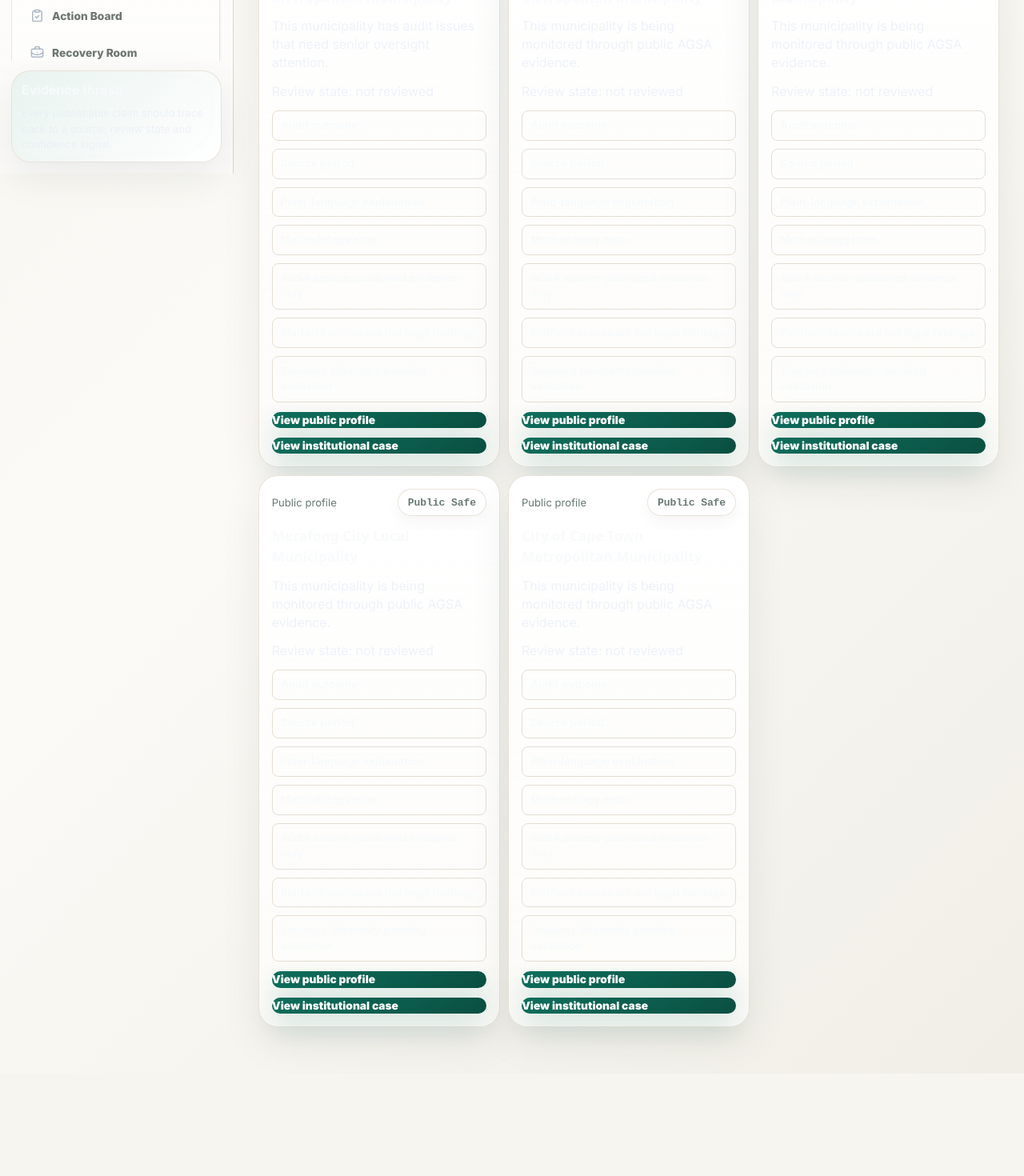
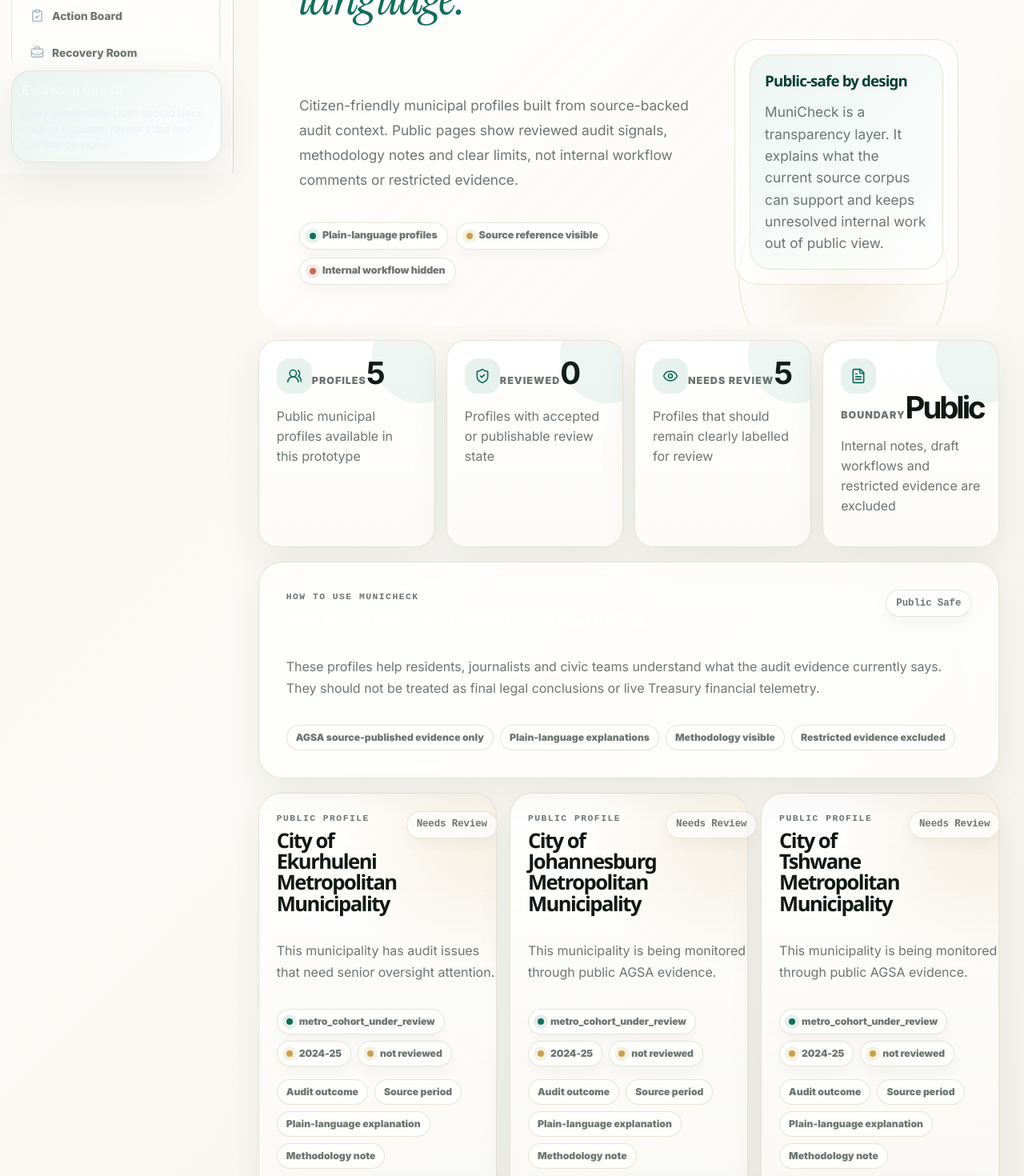
Before and after one commit to Mthaa77/MuniAccountability, a Next.js app: page /municheck in a window 1280 px wide. Shown: the part 620-2090 px from the top of the page at 80% size. Before the commit the page ends 1962 px from the top, so only its background shows below. Built offline with nearby package versions, Linux system fonts and the light colour scheme.

Commit message:
Revamp MuniCheck landing as public Atlas experience

```diff
--- a/app/municheck/page.tsx
+++ b/app/municheck/page.tsx
@@ -1,38 +1,82 @@
 import Link from "next/link";
-import { Badge, PageHeader } from "@/components/ui";
+import { Eye, FileText, ShieldCheck, UsersRound } from "lucide-react";
+import { Badge } from "@/components/ui";
+import { AtlasEvidenceChip, AtlasHero, AtlasMetricTile, AtlasStatusPill } from "@/components/atlas/foundation";
 import { listPublicMuniCheckProfiles } from "@/lib/public-municheck";
 
 export default function MuniCheckPage() {
   const profiles = listPublicMuniCheckProfiles();
+  const reviewedProfiles = profiles.filter((profile) => profile.reviewStatus === "accepted" || profile.publicationState === "published").length;
+  const needsReview = profiles.length - reviewedProfiles;
 
   return (
-    <>
-      <PageHeader
-        kicker="Public transparency layer"
-        title="MuniCheck plain-language profiles."
-        description="Public users see source-backed audit context and methodology notes, never internal workflow comments or restricted evidence."
-      />
-      <section className="directory-grid">
+    <div className="municheck-public">
+      <AtlasHero
+        kicker="Public municipal transparency"
+        title="MuniCheck explains municipal audit signals"
+        emphasis="in plain language."
+        description="Citizen-friendly municipal profiles built from source-backed audit context. Public pages show reviewed audit signals, methodology notes and clear limits, not internal workflow comments or restricted evidence."
+        side={
+          <div className="municheck-hero-note">
+            <h3>Public-safe by design</h3>
+            <p>MuniCheck is a transparency layer. It explains what the current source corpus can support and keeps unresolved internal work out of public view.</p>
+          </div>
+        }
+      >
+        <AtlasStatusPill>Plain-language profiles</AtlasStatusPill>
+        <AtlasStatusPill tone="gold">Source reference visible</AtlasStatusPill>
+        <AtlasStatusPill tone="risk">Internal workflow hidden</AtlasStatusPill>
+      </AtlasHero>
+
+      <section className="atlas-queue-brief" aria-label="MuniCheck public summary">
+        <AtlasMetricTile title="Profiles" value={String(profiles.length)} note="Public municipal profiles available in this prototype" icon={UsersRound} />
+        <AtlasMetricTile title="Reviewed" value={String(reviewedProfiles)} note="Profiles with accepted or publishable review state" tone="good" icon={ShieldCheck} />
+        <AtlasMetricTile title="Needs review" value={String(needsReview)} note="Profiles that should remain clearly labelled for review" tone="gold" icon={Eye} />
+        <AtlasMetricTile title="Boundary" value="Public" note="Internal notes, draft workflows and restricted evidence are excluded" tone="blue" icon={FileText} />
+      </section>
+
+      <section className="panel municheck-soft-note">
+        <div className="municheck-section-header">
+          <div>
+            <p className="eyeless">How to use MuniCheck</p>
+            <h2>Read this as public audit context, not a legal finding.</h2>
+          </div>
+          <Badge tone="healthy">public safe</Badge>
+        </div>
+        <p>
+          These profiles help residents, journalists and civic teams understand what the audit evidence currently says. They should not be treated as final legal conclusions or live Treasury financial telemetry.
+        </p>
+        <div className="municheck-field-list">
+          <span>AGSA source-published evidence only</span>
+          <span>Plain-language explanations</span>
+          <span>Methodology visible</span>
+          <span>Restricted evidence excluded</span>
+        </div>
+      </section>
+
+      <section className="municheck-directory" aria-label="Public MuniCheck profiles">
         {profiles.map((profile) => (
-          <article className="directory-card" key={profile.municipalityId}>
-            <div>
-              <span>Public profile</span>
-              <Badge tone="healthy">public safe</Badge>
+          <article className="municheck-card" key={profile.municipalityId}>
+            <header>
+              <div>
+                <p className="eyeless">Public profile</p>
+                <h2>{profile.name}</h2>
+              </div>
+              <Badge tone={profile.publicationState === "published" ? "healthy" : "watch"}>{profile.publicationState.replaceAll("_", " ")}</Badge>
+            </header>
+            <p>{profile.plainLanguageStatus}</p>
+            <div className="municheck-field-list">
+              <AtlasEvidenceChip source={profile.auditOutcome} />
+              <AtlasEvidenceChip source={profile.sourcePeriod} state="pending" />
+              <AtlasEvidenceChip source={profile.reviewStatus.replaceAll("_", " ")} state={profile.reviewStatus === "accepted" ? "reviewed" : "pending"} />
             </div>
-            <strong>{profile.name}</strong>
-            <p>{profile.plainLanguageStatus}</p>
-            <p>Review state: {profile.reviewStatus.replaceAll("_", " ")}</p>
-            <div className="check-list compact">
-              {profile.publicFields.map((field) => <span key={field}>{field}</span>)}
-              <span>AGSA source-published evidence only</span>
-              <span>Platform scores are not legal findings</span>
-              <span>Treasury telemetry pending validation</span>
+            <div className="municheck-field-list">
+              {profile.publicFields.slice(0, 4).map((field) => <span key={field}>{field}</span>)}
             </div>
             <Link className="primary-link" href={`/municheck/${profile.municipalityId}`}>View public profile</Link>
-            <Link className="primary-link" href={`/municipalities/${profile.municipalityId}`}>View institutional case</Link>
           </article>
         ))}
       </section>
-    </>
+    </div>
   );
 }
```
